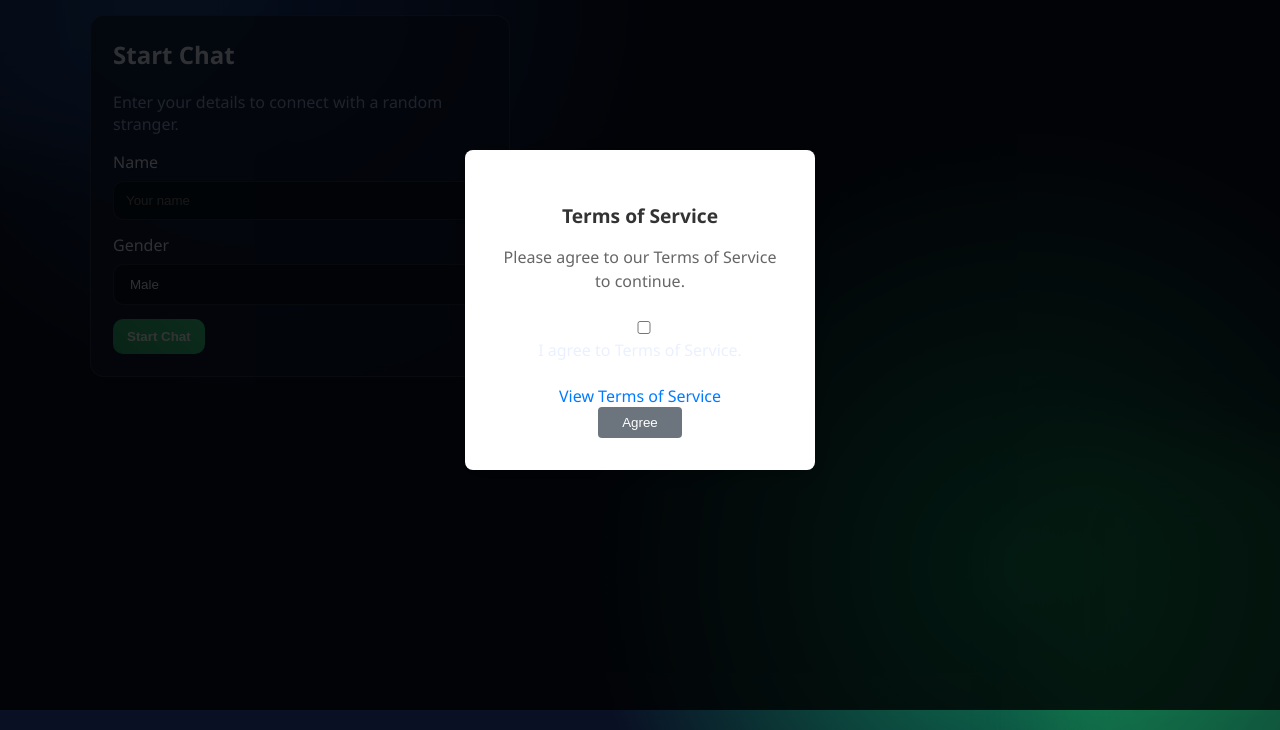
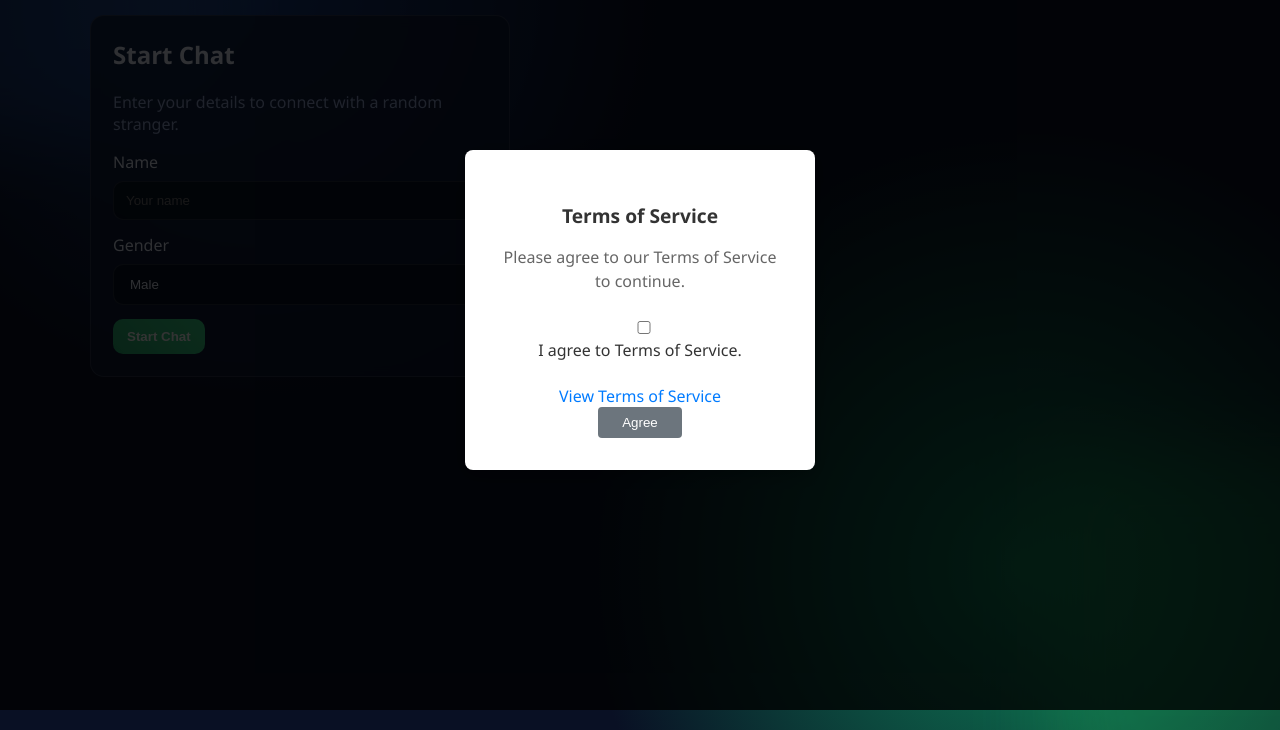
Before and after one commit to v4358137-lang/Vedio-Chat, a website: page public/index.html in a window 1280 px wide. Shown: the part 90-820 px from the top of the page. Drawn offline with nearby package versions, Linux system fonts and the light colour scheme; no server answers.

Commit message:
Update index.html

```diff
--- a/public/index.html
+++ b/public/index.html
@@ -85,7 +85,7 @@
 
           <div class="checkbox-group">
             <input type="checkbox" id="termsCheckbox">
-            <label for="termsCheckbox">I agree to Terms of Service.</label>
+            <label for="termsCheckbox" style="font-size: 1rem; font-weight: 500; color: #333;">I agree to Terms of Service.</label>
           </div>
 
           <div>
```
